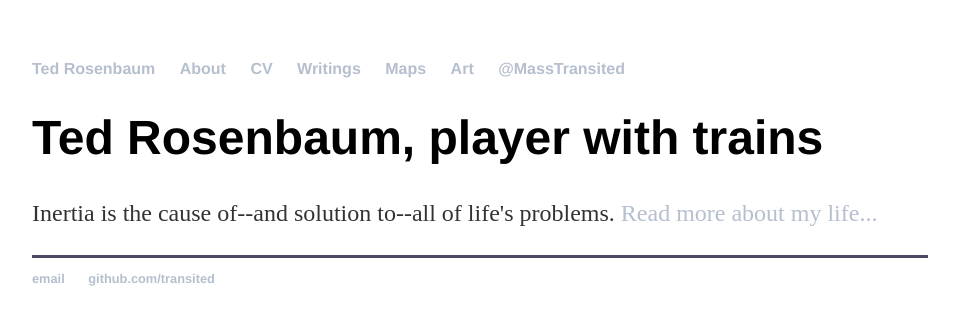
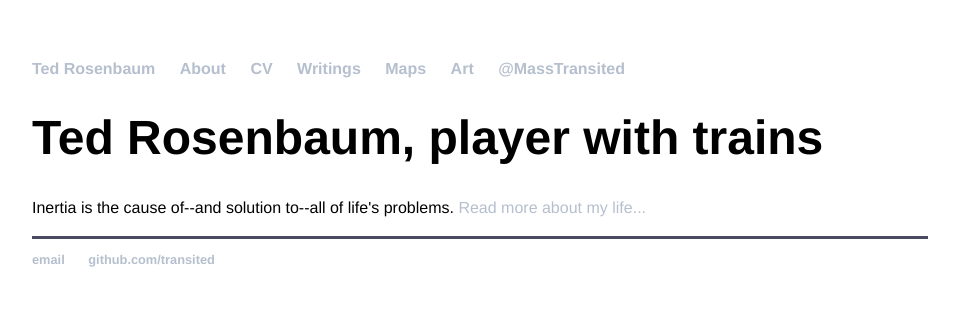
Before and after one commit to transited/transited.github.io, a Jekyll site: the page built from index.html, in a window 1280 px wide. Shown: the top 325 px of the page, without its empty margins (160-1119 px from the left). Built offline with Jekyll 4.4.1, drawn with Linux system fonts in a browser that asks for light colours.

Commit message:
Update main.css

```diff
--- a/css/main.css
+++ b/css/main.css
@@ -29,9 +29,8 @@ h2 {
     font-family:'Helvetica', 'Arial', 'Sans-Serif';
 }
 p {
-    font-size: 1.5em;
     line-height: 1.4em;
-    color: #333;
+    font-family:'Helvetica', 'Arial', 'Sans-Serif';
 }
 footer {
     border-top: 3px solid #4a4b63;
```
